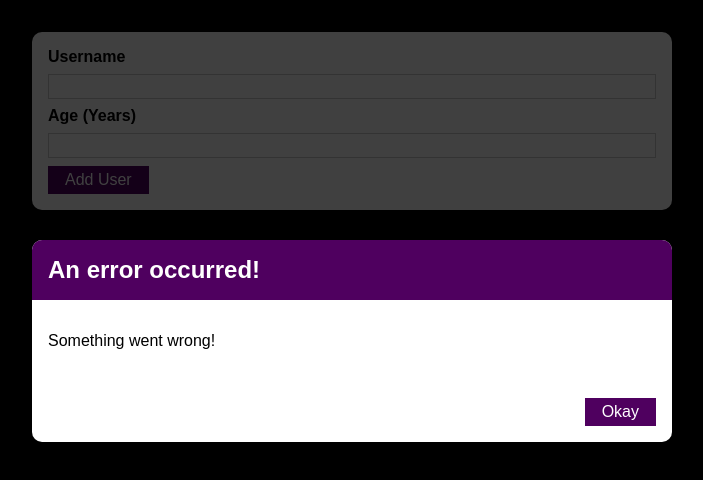
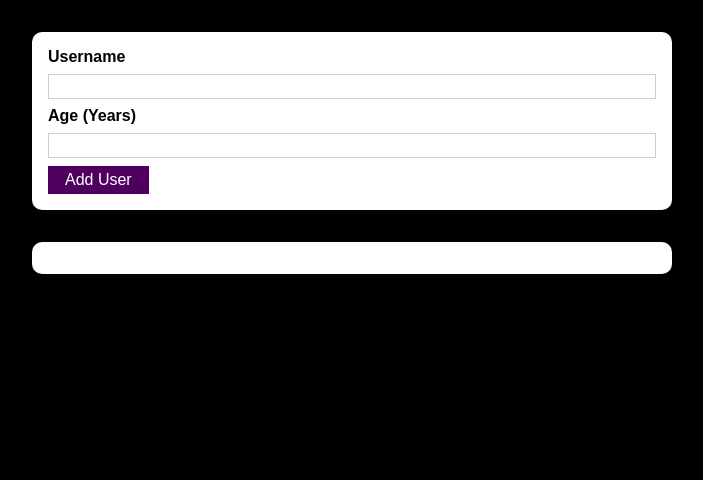
Before and after one commit to wteo/React, a React (Create React App) app in the folder users/: page / in a window 1280 px wide. Shown: the top 480 px of the page, without its empty margins (288-991 px from the left). Built offline with nearby package versions, Linux system fonts and the light colour scheme.

Commit message:
Updated ErrorModal

```diff
--- a/users/src/components/UI/ErrorModal.js
+++ b/users/src/components/UI/ErrorModal.js
@@ -7,7 +7,7 @@
 const ErrorModal = props => {
     return (
         <div>
-            <div className={classes.backdrop} />
+            <div className={classes.backdrop} onClick={props.onConfirm} />
             <Card className={classes.modal}>
                 <header className={classes.header}>
                     <h2>{props.title}</h2>
@@ -16,7 +16,7 @@
                     <p>{props.message}</p>
                 </div>
                 <footer className={classes.actions}>
-                    <Button>Okay</Button>
+                    <Button onClick={props.onConfirm}>Okay</Button>
                 </footer>
             </Card>
         </div>
--- a/users/src/components/Users/AddUser.js
+++ b/users/src/components/Users/AddUser.js
@@ -9,15 +9,24 @@
 
     const [enteredUsername, setEnteredUsername] = useState("");
     const [enteredAge, setEnteredAge] = useState("");
+    const [error, setError] = useState("");
 
     const addUserHandler = (event) => {
         event.preventDefault();
         if (enteredUsername.trim().length === 0 || enteredAge.trim().length === 0) {
+            setError({
+                title: "Invalid input",
+                message: "Please enter a valud name and age (non-empty values)."
+            });
             return;
         }
         if (+enteredAge < 1) {
             // Any HTML output generally is converted to a String.
             // Hence, if want to convert to a number, simply add "+" in front of the value.
+            setError({
+                title: "Invalid age",
+                message: "Please enter a valid age (>0)."
+            });
             return;
         }
         props.onAddUser(enteredUsername, enteredAge);
@@ -33,9 +42,13 @@
         setEnteredAge(event.target.value);
     }
 
+    const errorHandler = () => {
+        setError(null);
+    };
+
     return (
     <div>
-    <ErrorModal title="An error occurred!" message="Something went wrong!" />
+        {error && <ErrorModal title={error.title} message={error.message} onConfirm={errorHandler} />}
         <Card className={classes.input}>
             <form onSubmit={addUserHandler}>
                 <label htmlFor="username">Username</label>
@@ -43,13 +56,15 @@
                     id="username"
                     type="text"
                     value={enteredUsername}
-                onChange={usernameChangeHandler} />
+                    onChange={usernameChangeHandler}
+                />
                 <label htmlFor="age">Age (Years)</label>
                 <input
                     id="age"
                     type="number"
                     value={enteredAge}
-                onChange={ageChangeHandler} />
+                    onChange={ageChangeHandler}
+                />
                 <Button type="submit">Add User</Button>
             </form>
         </Card>
```
Lines whose indentation alone changed are shown as unchanged.
